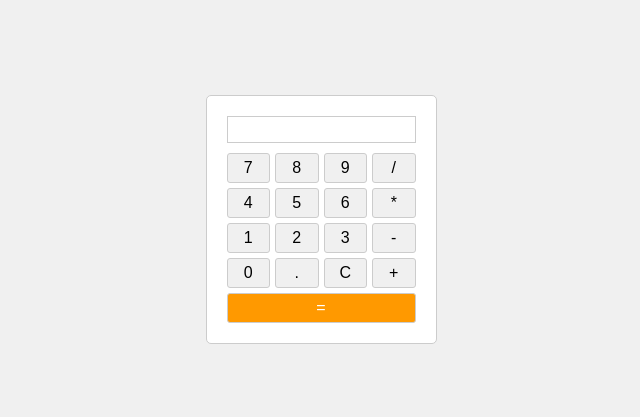
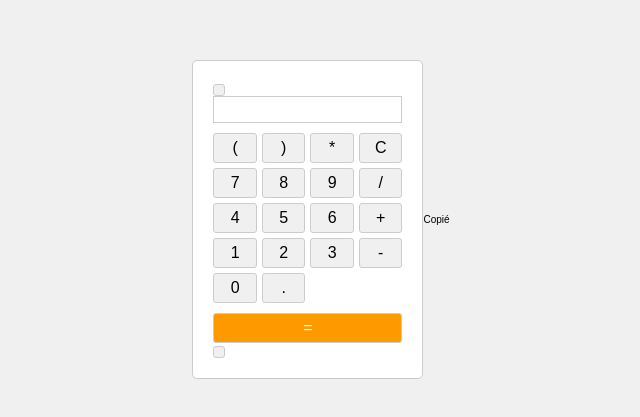
Before and after one commit to lilShoun/calculator, a plain HTML site: page index.html in a window 1280 px wide. Shown: the part 181-598 px from the top of the page, without its empty margins (319-959 px from the left). Drawn offline with Linux system fonts and the light colour scheme.

Commit message:
Update index.html

```diff
--- a/index.html
+++ b/index.html
@@ -8,27 +8,45 @@
 </head>
 <body>
   <div class="calculatrice">
+    <div class="bandeau">
+      <button id="copie_btn"></button>
+      <div id="historique_btn"></div>
+    </div>
     <input type="text" class="display" readonly>
     <div class="boutons">
-      <button>7</button>
-      <button>8</button>
-      <button>9</button>
+      <button class="rond">(</button>
+      <button class="rond">)</button>
+      <button class="rond">*</button>
+      <button id="effacer">C</button>
+      <button class="rond">7</button>
+      <button class="rond">8</button>
+      <button class="rond">9</button>
       <button>/</button>
-      <button>4</button>
-      <button>5</button>
-      <button>6</button>
-      <button>*</button>
-      <button>1</button>
-      <button>2</button>
-      <button>3</button>
+      <button class="rond">4</button>
+      <button class="rond">5</button>
+      <button class="rond">6</button>
+      <button>+</button>
+      <button class="rond">1</button>
+      <button class="rond">2</button>
+      <button class="rond">3</button>
       <button>-</button>
-      <button>0</button>
-      <button>.</button>
-      <button>C</button>
-      <button>+</button>
+      <button class="zero">0</button>
+      <button class="rond">.</button>
+      <button class="egal">=</button>
     </div>
-    <button class="egal">=</button>
+    <div id="historique">
+      <button id="historique_delete"></button>
+      <p>
+      </p>
+    </div>
   </div>
+
+
+  <div class="notification" id="copied">
+    <div class="icon"></div>
+    <p>Copié</p>
+  </div>
+
   <script src="script.js"></script>
 </body>
 </html>
```
